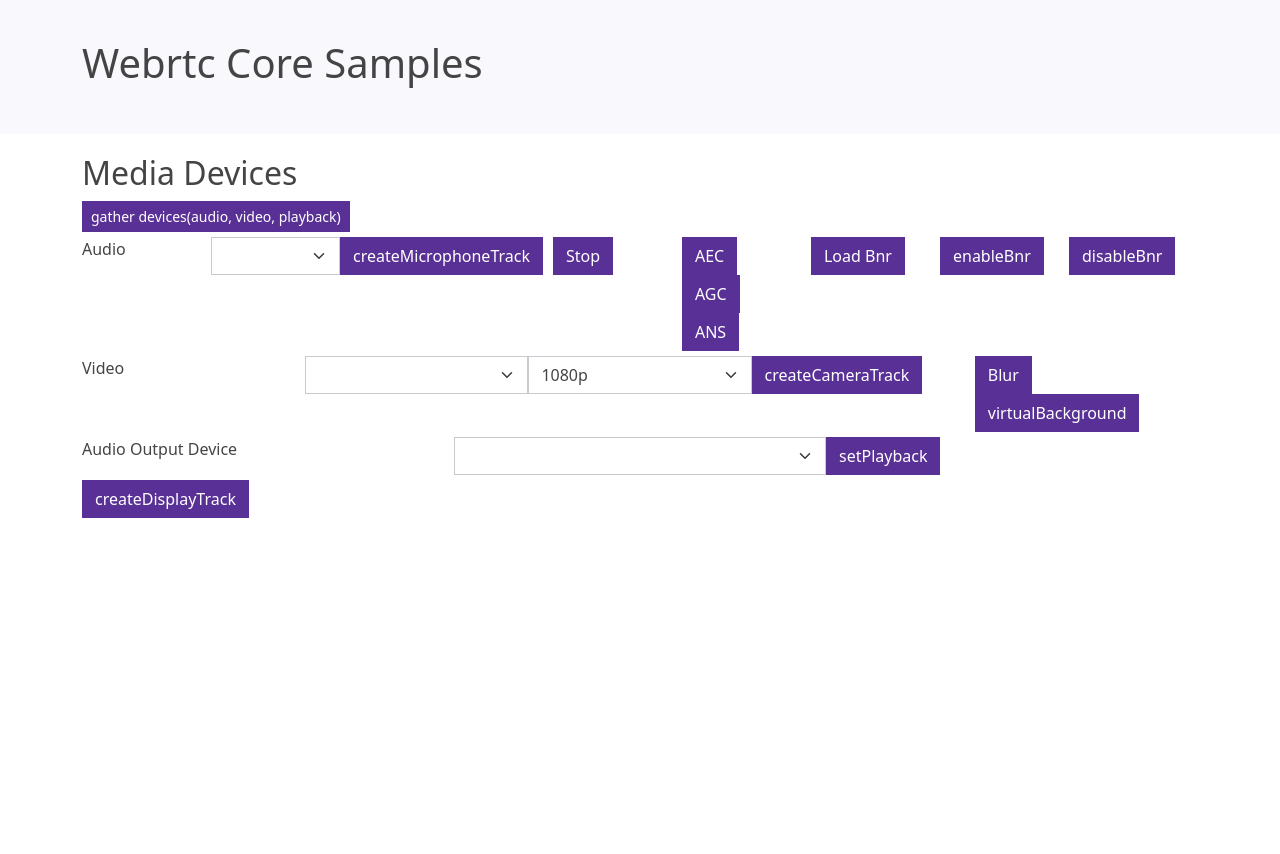
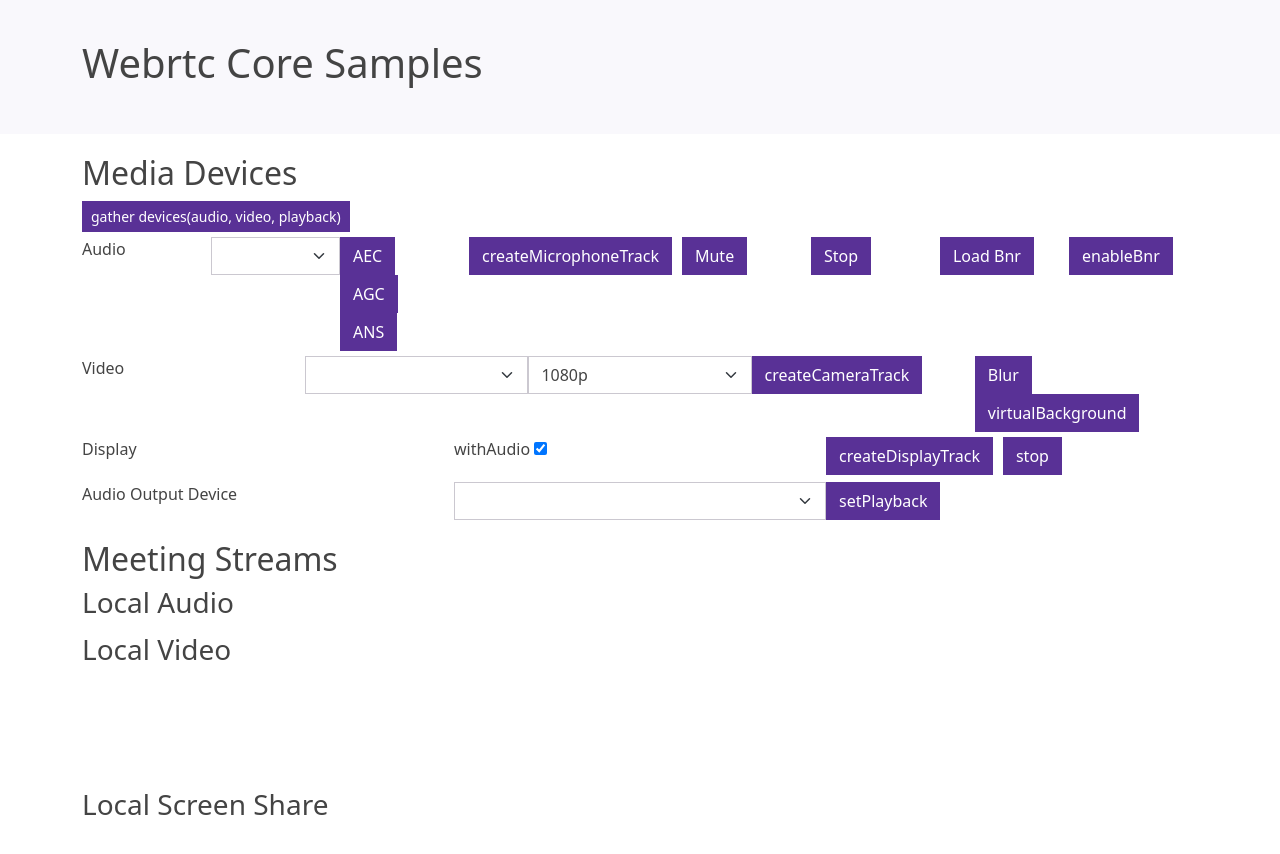
Before and after one commit to webex/webrtc-core, a React (Create React App) app in the folder samples/: page / in a window 1280 px wide. Shown: the top 854 px of the page. Before the commit the page ends 800 px from the top, so only its background shows below. Built offline with nearby package versions, Linux system fonts and the light colour scheme.

Commit message:
fix: sample app to render the video share and audio

```diff
--- a/samples/src/App.js
+++ b/samples/src/App.js
@@ -2,13 +2,12 @@ import "bootswatch/dist/pulse/bootstrap.min.css";
 import "./App.css";
 import { useState } from "react";
 import { Col, Container, Navbar, Row } from "react-bootstrap";
-import Initialization from "./components/Initialization";
 import MediaDevices from "./components/MediaDevices";
-import Background from "./components/Background";
 import MediaStreams from "./components/MediaStreams";
 import {
   createMicrophoneTrack,
   createCameraTrack,
+  createDisplayTrack,
   getSpeakers,
   getMicrophones,
   getCameras,
@@ -19,7 +18,6 @@ import {
   VirtualBackgroundEffect,
 } from "@webex-connect/web-media-effects";
 
-const createDisplayTrackAction = () => {};
 const applyQuality = () => {};
 const setPlayback = () => {};
 
@@ -32,6 +30,7 @@ function App() {
 
   const [localCameraTrack, setLocalCameraTrack] = useState();
   const [localMicrophoneTrack, setLocalMicrophoneTrack] = useState();
+  const [localDisplayTracks, setLocalDisplayTracks] = useState();
 
   const createMicrophoneTrackAction = async (deviceId) => {
     await createMicrophoneTrack({ deviceId }).then((localMicrophoneTrack) => {
@@ -59,6 +58,18 @@ function App() {
       localCameraTrack.addEffect("blur", effect);
       effect.enable();
     });
+  };
+
+  const createDisplayTrackAction = async ({ withAudio, constraints }) => {
+    await createDisplayTrack({ constraints, withAudio }).then(
+      ({ localDisplayTrack, localComputerAudioTrack }) => {
+        const displayTracks = [];
+        displayTracks.push(localDisplayTrack.getMediaStreamTrack());
+        if (localComputerAudioTrack)
+          displayTracks.push(localComputerAudioTrack?.getMediaStreamTrack());
+        setLocalDisplayTracks(displayTracks);
+      }
+    );
   };
 
   const init = async () => {
@@ -97,12 +108,19 @@ function App() {
               audioDevice,
               cameraDevice,
               speakerDevice,
+              stopAudioTrack: () => {},
+              stopVideoTrack: () => {},
+              stopDisplayTrack: () => {},
+              muteAudioTrack: () => {},
+              muteVideoTrack: () => {},
               init,
             }}
           />
         </Col>
         <Col id={"meetingStreams"}>
-          <MediaStreams {...{ localMicrophoneTrack, localCameraTrack }} />
+          <MediaStreams
+            {...{ localMicrophoneTrack, localCameraTrack, localDisplayTracks }}
+          />
         </Col>
       </Container>
     </>
--- a/samples/src/components/MediaDevices.jsx
+++ b/samples/src/components/MediaDevices.jsx
@@ -4,6 +4,33 @@ export default (props) => {
   const [selectedAudioDevice, setAudioDevice] = useState('default');
   const [selectedCameraDevice, setCameraDevice] = useState('default');
   const [selectedSpeakerDevice, setSpeakerDevice] = useState('');
+  const [bnrStatus, setBnrStatus] = useState({ loaded: false, enabled: false });
+  const [vbgStatus, setVbgStatus] = useState({
+    blur: false,
+    loaded: false,
+    enabled: false,
+  });
+  const [audioStatus, setAudioStatus] = useState({
+    muted: false,
+    stopped: false,
+    AEC: false,
+    AGC: false,
+    ANS: false,
+  });
+
+  const [videoStatus, setVideoStatus] = useState({
+    muted: false,
+    stopped: false,
+    resolution: '1080p',
+  });
+
+  const [shareStatus, setShareStatus] = useState({
+    muted: false,
+    stopped: false,
+    sourceType: 'screen',
+    withAudio: false,
+  });
+
   return (
     <Form>
       <h2>Media Devices</h2>
@@ -28,6 +55,11 @@ export default (props) => {
           </Form.Select>
         </Col>
         <Col>
+          <Button>AEC</Button>
+          <Button>AGC</Button>
+          <Button>ANS</Button>
+        </Col>
+        <Col>
           <Button
             onClick={() => {
               props.createMicrophoneTrackAction(selectedAudioDevice);
@@ -39,16 +71,20 @@ export default (props) => {
         <Col>
           <Button
             onClick={() => {
+              props.muteAudioTrack();
+            }}
+          >
+            Mute
+          </Button>
+        </Col>
+        <Col>
+          <Button
+            onClick={() => {
               props.stopAudioTrack();
             }}
           >
             Stop
           </Button>
-        </Col>
-        <Col>
-          <Button>AEC</Button>
-          <Button>AGC</Button>
-          <Button>ANS</Button>
         </Col>
         <Col>
           <Button
@@ -66,15 +102,6 @@ export default (props) => {
             }}
           >
             enableBnr
-          </Button>
-        </Col>
-        <Col>
-          <Button
-            onClick={() => {
-              props.stopAudioTrack();
-            }}
-          >
-            disableBnr
           </Button>
         </Col>
       </Form.Group>
@@ -116,6 +143,33 @@ export default (props) => {
         </Col>
       </Form.Group>
       <Form.Group>
+        <Col>Display</Col>
+        <Col>
+          <p>
+            withAudio{' '}
+            <input type='checkbox' checked={true} onChange={() => {}} />
+          </p>
+        </Col>
+        <Col>
+          <Button
+            onClick={() => {
+              props.createDisplayTrackAction({
+                withAudio: shareStatus.withAudio,
+              });
+            }}
+          >
+            createDisplayTrack
+          </Button>
+          <Button
+            onClick={() => {
+              props.stopDisplayTrack();
+            }}
+          >
+            stop
+          </Button>
+        </Col>
+      </Form.Group>
+      <Form.Group>
         <Col>
           <label>Audio Output Device</label>
         </Col>
@@ -136,11 +190,6 @@ export default (props) => {
           <Button onClick={props.setPlayback}>setPlayback</Button>
         </Col>
       </Form.Group>
-      <Col>
-        <Button onClick={props.createDisplayTrackAction}>
-          createDisplayTrack
-        </Button>
-      </Col>
     </Form>
   );
 };
--- a/samples/src/components/MediaStreams.jsx
+++ b/samples/src/components/MediaStreams.jsx
@@ -1,35 +1,32 @@
 import { Form } from 'react-bootstrap';
+import { useRef } from 'react';
+export default (props) => {
+  const localAudio = useRef();
+  const localVideo = useRef();
+  const localShare = useRef();
 
-export default (props) => {
-  if (props.localMicrophoneTrack || props.localCameraTrack) {
+  if (localAudio.current && props.localMicrophoneTrack)
+    localAudio.current.srcObject = new MediaStream([
+      props.localMicrophoneTrack,
+    ]);
+
+  if (localVideo.current && props.localCameraTrack)
+    localVideo.current.srcObject = new MediaStream([props.localCameraTrack]);
+
+  if (localAudio.current && props.localDisplayTracks)
+    localShare.current.srcObject = new MediaStream(props.localDisplayTracks);
+
   return (
     <Form>
       <h2>Meeting Streams</h2>
       <Form.Group>
         <h3>Local Audio</h3>
-          <audio
-            ref={(audio) => {
-              console.log(audio);
-              audio.srcObject = props.localMicrophoneTrack
-                ? new MediaStream([
-                    props.localMicrophoneTrack.getMediaStreamTrack(),
-                  ])
-                : null;
-            }}
-            id='localAudio'
-            autoPlay
-            playsInline
-          ></audio>
+        <audio ref={localAudio} id='localAudio' autoPlay playsInline></audio>
       </Form.Group>
       <Form.Group>
         <h3>Local Video</h3>
         <video
-            ref={(video) => {
-              console.log(video);
-              video.srcObject = props.localCameraTrack
-                ? new MediaStream([props.localCameraTrack])
-                : null;
-            }}
+          ref={localVideo}
           id='localVideo'
           muted={true}
           autoPlay
@@ -39,20 +36,8 @@ export default (props) => {
       <Form.Group>
         <h3>Local Screen Share</h3>
         <video
+          ref={localShare}
           id='localScreenShare'
-            muted={true}
-            autoPlay
-            playsInline
-          ></video>
-        </Form.Group>
-        <Form.Group>
-          <h3>Remote Video</h3>
-          <video id='remoteVideo' muted={true} autoPlay playsInline></video>
-        </Form.Group>
-        <Form.Group>
-          <h3>Remote Screen Share</h3>
-          <video
-            id='remoteScreenShare'
           muted={true}
           autoPlay
           playsInline
@@ -60,5 +45,4 @@ export default (props) => {
       </Form.Group>
     </Form>
   );
-  }
 };
```
Also changed, not shown: 2 other files (tests, documents, lock files or other folders). Lines whose indentation alone changed are shown as unchanged.
